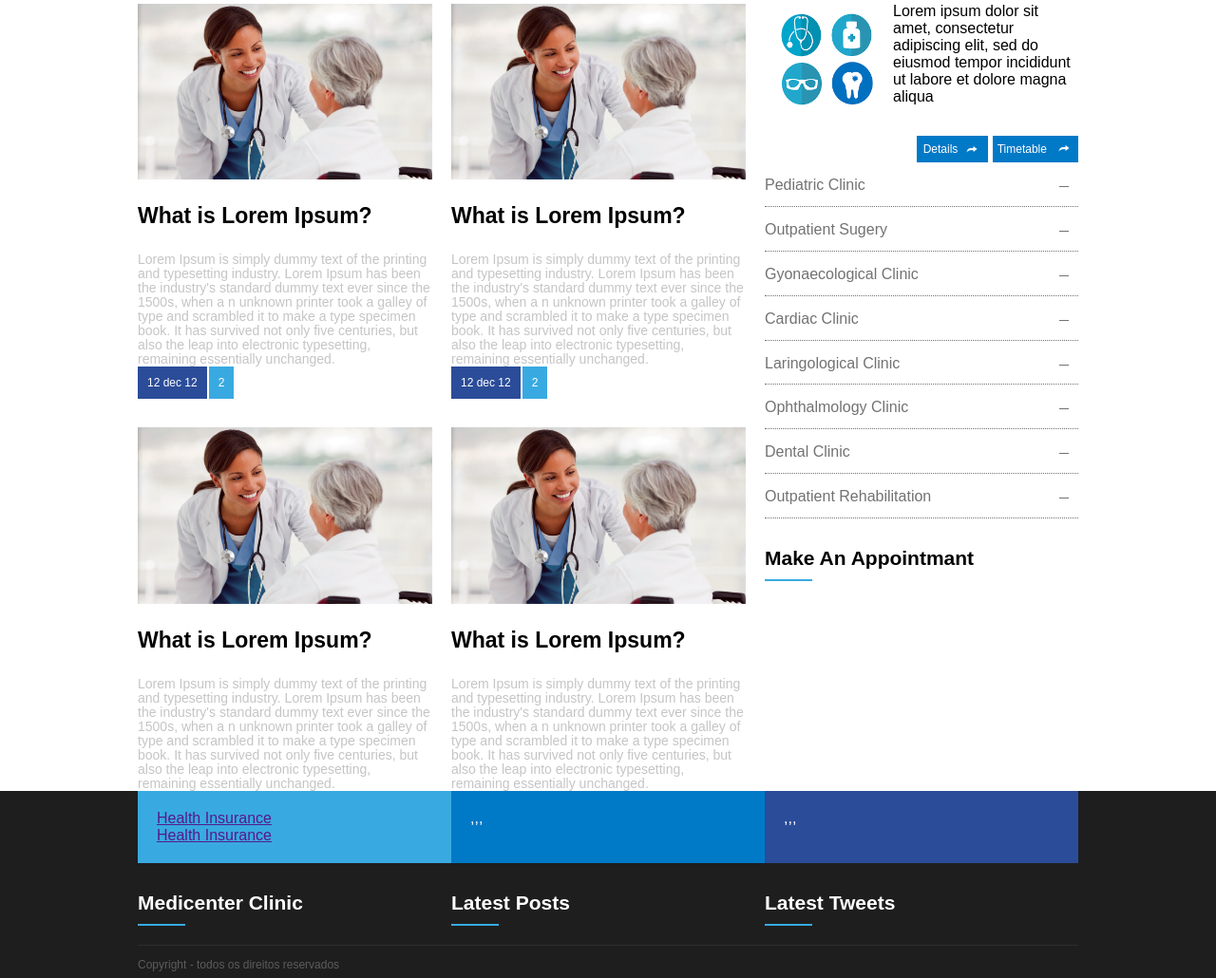
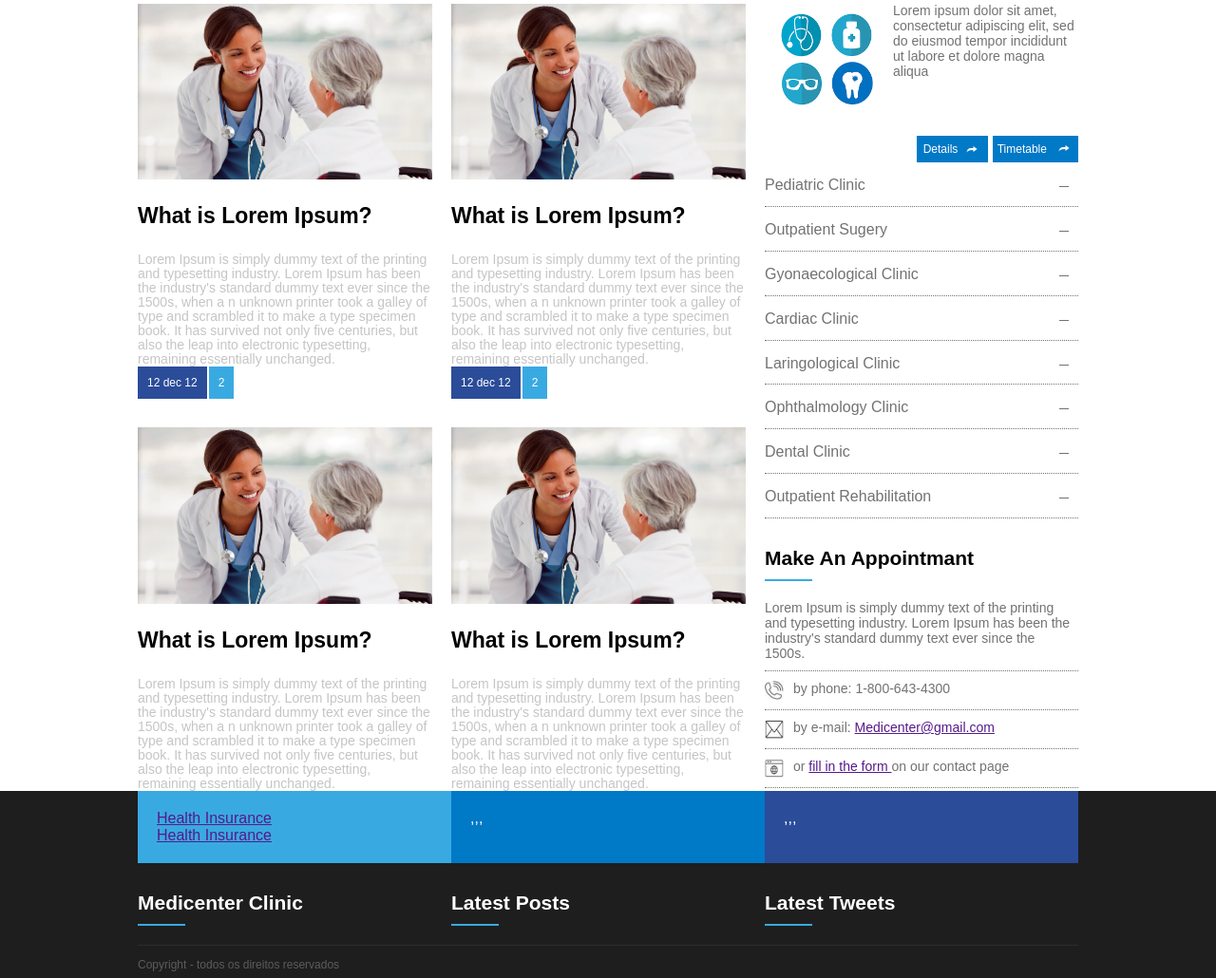
Before and after one commit to Brenoterra/Medicenter, a plain HTML site: page index.html in a window 1280 px wide. Shown: the part 936-1966 px from the top of the page at 95% size. Drawn offline with Linux system fonts and the light colour scheme.

Commit message:
atualização

```diff
--- a/index.css
+++ b/index.css
@@ -293,6 +293,8 @@ footer .widget_title_text{
 
 .departaments_title_info_text{
         display: flex;
+        color: #727272;
+        font-size: 14px;
 }
 
 .details{
@@ -369,7 +371,32 @@ footer .widget_title_text{
         margin-top: 10px;
 }
 
+.make_info{
+        display: flex;
+        padding-bottom: 10px;
+        border-bottom: #727272 dotted 1px;
+        color: #727272;
+        font-size: 14px;
+}
 
+
+
+.contact{
+        display: flex;
+        color: #727272;
+        font-size: 14px;
+        border-bottom: #727272 dotted 1px;
+        padding-bottom:10px ;
+        padding-top: 10px;
+
+
+}
+
+.contact img{
+        height: 20px;
+        width: 20px;
+        margin-right: 10px;
+}
 
 
 #banner{
--- a/index.html
+++ b/index.html
@@ -249,6 +249,22 @@
                             <div class="widget_title_text"> Make An Appointmant</div>
                             <div class="widget_title_bar"></div>
                         </div>
+                        <div class="make_info">Lorem Ipsum is simply dummy text of the printing and typesetting industry.
+                            Lorem Ipsum has been the industry's standard dummy text ever since the 1500s.
+                        </div>
+                            <div class="contact">
+                                <img src="tell.jpg" alt="">
+                                <div>by phone: 1-800-643-4300</div>
+                            </div>
+                            <div class="contact">
+                                <img src="email.jpg" alt="">
+                                <div>by e-mail: <a href=""> Medicenter@gmail.com</a></div>
+                            </div>
+                            <div class="contact">
+                                <img src="Tela.jpg" alt="">
+                                <div>or <a href=""> fill in the form </a>on our contact page</div>
+                            </div>
+
 
 
 
```
Also changed, not shown: Tela.jpg (added), email.jpg (added), istockphoto-1187861836-1024x1024.jpg (added), tell.jpg (added).
